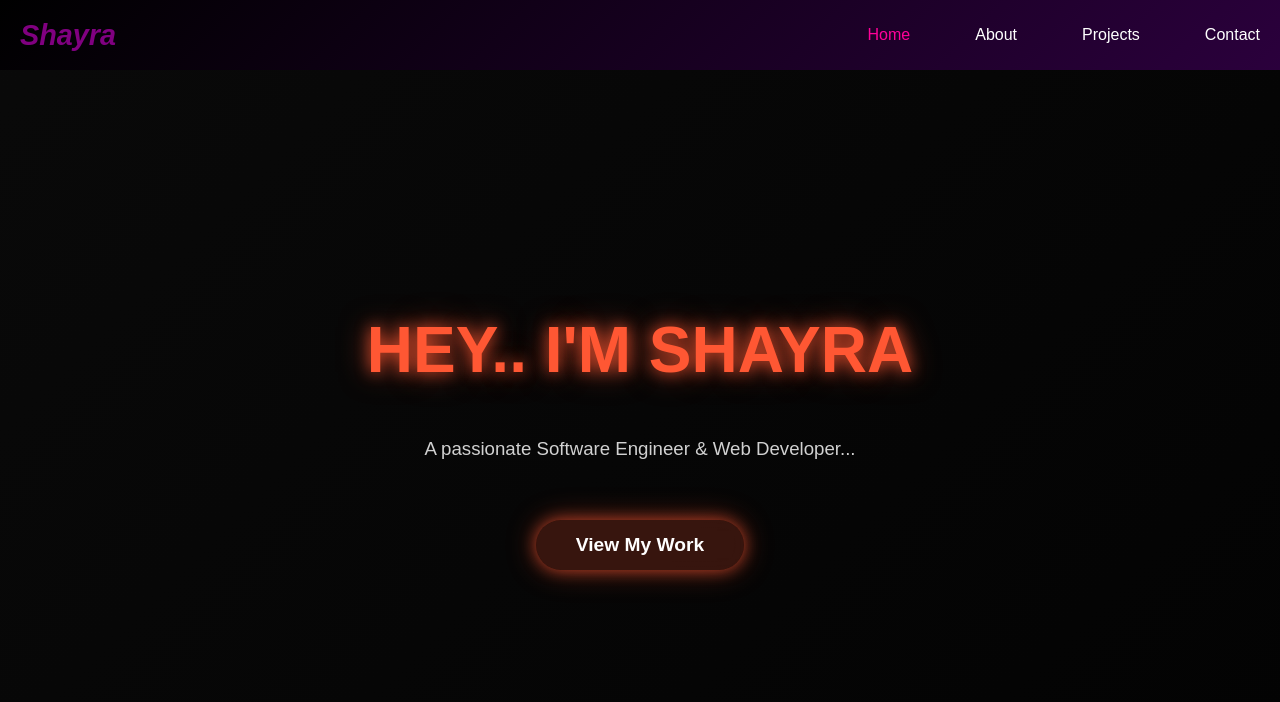
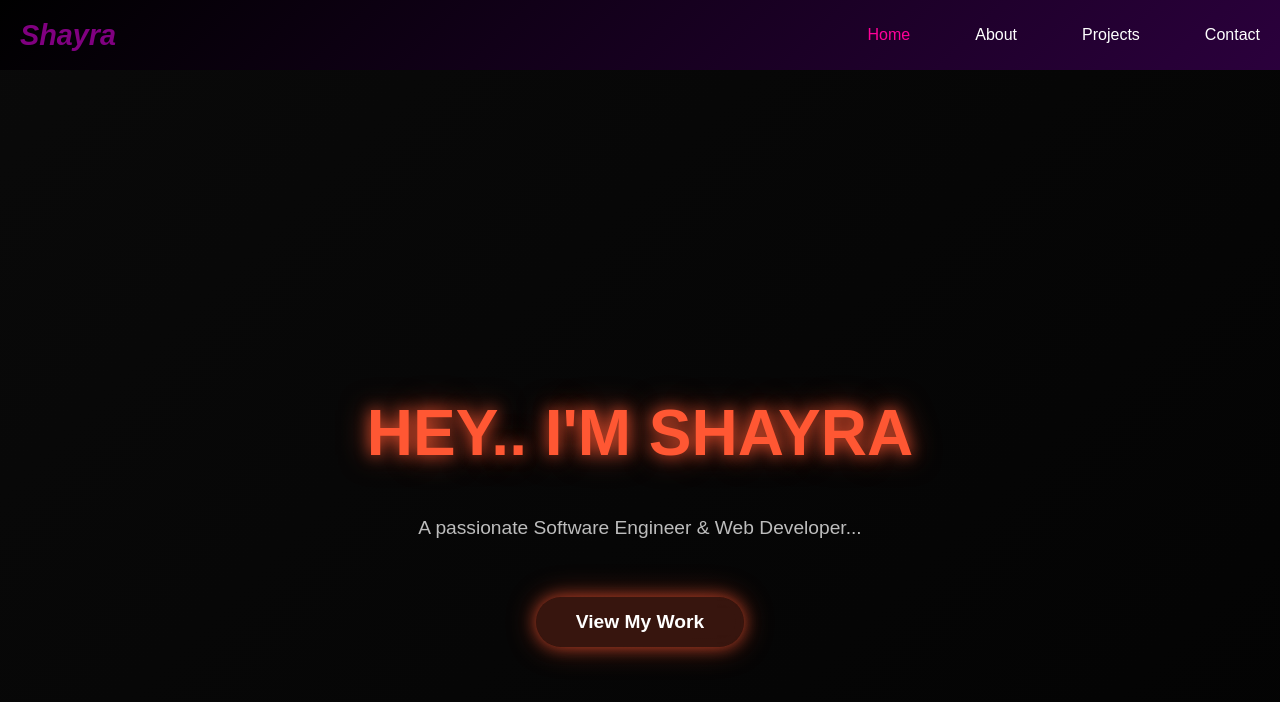
Before and after one commit to shayra09/my.portfolio.shayra, a React (Create React App) app: page / in a window 1280 px wide. Shown: the top 702 px of the page. Built offline with nearby package versions, Linux system fonts and the light colour scheme.

Commit message:
Update home.js

```diff
--- a/src/pages/home.js
+++ b/src/pages/home.js
@@ -1,8 +1,8 @@
-import React from 'react';
-import styled, { keyframes } from 'styled-components';
-import { motion } from 'framer-motion';
+import React from "react";
+import styled, { keyframes } from "styled-components";
+import { motion } from "framer-motion";
+import { Link } from "react-router-dom";  // ✅ Use Link for routing
 
-// Subtle Animated Gradient Background
 const gradientAnimation = keyframes`
   0% { background-position: 0% 50%; }
   50% { background-position: 100% 50%; }
@@ -20,30 +20,37 @@ const Container = styled.div`
   justify-content: center;
   align-items: center;
   text-align: center;
-  padding: 20px;
+  padding: 100px 20px 20px;  /* ✅ Added padding to prevent overlap */
 `;
 
-// Neon Orange Glow Effect on Title
 const Title = styled(motion.h1)`
   font-size: 4rem;
   font-weight: bold;
   text-transform: uppercase;
   margin-bottom: 20px;
-  color: #ff5733; /* Neon Orange */
+  color: #ff5733;
   text-shadow: 0px 0px 15px rgba(255, 87, 51, 0.8),
                0px 0px 30px rgba(255, 87, 51, 0.6);
+
+  @media (max-width: 768px) {
+    font-size: 2.5rem;
+  }
 `;
 
-// Subtitle with Light Gray Tone
 const Subtitle = styled(motion.p)`
   font-size: 1.4rem;
   max-width: 700px;
   line-height: 1.7;
   color: #d1d1d1;
+
+  small {
+    font-size: 1.2rem;
+    display: block;
+    opacity: 0.9;
+  }
 `;
 
-// Glassmorphic Neon Button with Orange Glow
-const Button = styled(motion.a)`
+const Button = styled(motion(Link))`
   margin-top: 30px;
   padding: 14px 40px;
   background: rgba(255, 87, 51, 0.2);
@@ -59,8 +66,6 @@ const Button = styled(motion.a)`
 
   &:hover {
     background: rgba(255, 87, 51, 0.4);
-    box-shadow: 0px 0px 25px rgba(255, 87, 51, 0.9),
-                0px 0px 50px rgba(255, 87, 51, 0.7);
     transform: scale(1.05);
   }
 `;
@@ -68,28 +73,13 @@ const Button = styled(motion.a)`
 const Home = () => {
   return (
     <Container>
-      <Title
-        initial={{ opacity: 0, y: -30 }}
-        animate={{ opacity: 1, y: 0 }}
-        transition={{ duration: 1 }}
-      >
+      <Title initial={{ opacity: 0, y: -30 }} animate={{ opacity: 1, y: 0 }} transition={{ duration: 1 }}>
         hey.. i'm Shayra
       </Title>
-      <Subtitle
-        initial={{ opacity: 0, x: -20 }}
-        animate={{ opacity: 1, x: 0 }}
-        transition={{ duration: 1, delay: 0.3 }}
-      >
-       <small>A passionate Software Engineer & Web Developer... </small>
-
+      <Subtitle initial={{ opacity: 0, x: -20 }} animate={{ opacity: 1, x: 0 }} transition={{ duration: 1, delay: 0.3 }}>
+        <small>A passionate Software Engineer & Web Developer...</small>
       </Subtitle>
-      <Button
-        href="/projects"
-        whileHover={{ scale: 1.08 }}
-        whileTap={{ scale: 0.95 }}
-      >
-        View My Work
-      </Button>
+      <Button to="/projects">View My Work</Button>
     </Container>
   );
 };
```
